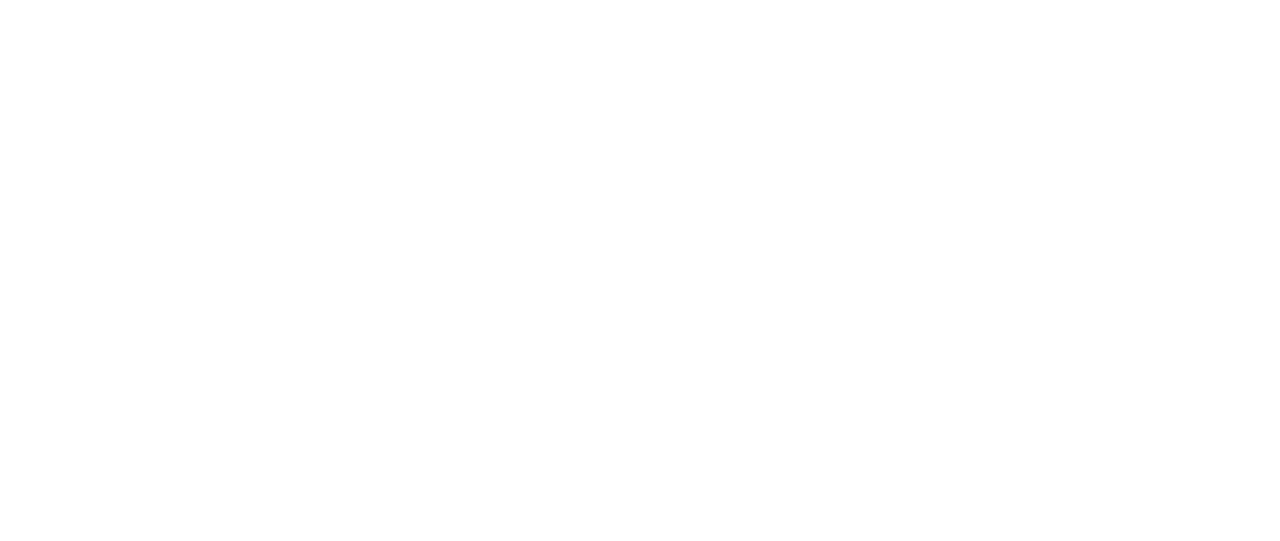
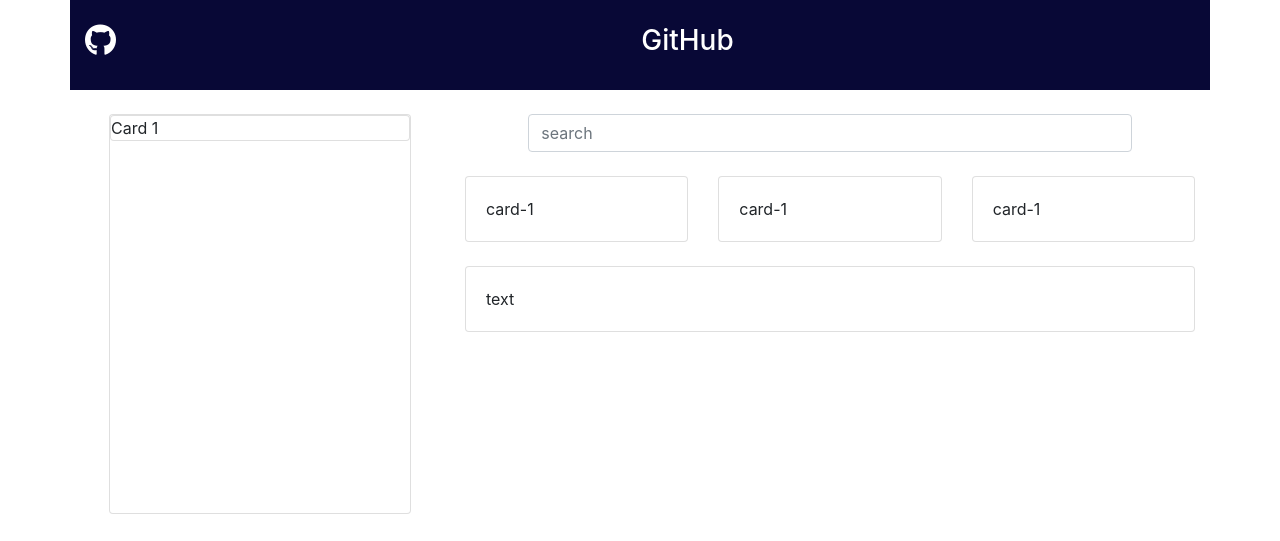
Before and after one commit to rufus005/Guvi-Course, a plain HTML site: page day-14-recap/index.html in a window 1280 px wide. Drawn offline with nearby package versions, Linux system fonts and the light colour scheme.

Commit message:
bootstrap-github-logo

```diff
--- a/day-14-recap/index.html
+++ b/day-14-recap/index.html
@@ -5,32 +5,107 @@
     <meta http-equiv="X-UA-Compatible" content="IE=edge">
     <meta name="viewport" content="width=device-width, initial-scale=1.0">
     <title>Recap; Bootstrap</title>
+    <!-- custom css stylesheet -->
     <link rel="stylesheet" type="text/css" href="./styles.css">
-    <link rel="stylesheet" href="https://cdn.jsdelivr.net/npm/bootstrap@5.2.3/dist/css/bootstrap.
-    min.css"
-    integrity="sha384-rbsA2VBKQhggwzxH7pPCaAqO46MgnOM80zW1RWuH61DGLwZJEdK2Kadq2F9CUG65"
-    crossorigin="anonymous">
+   <!--boostrap cdn  -->
+   <link rel="stylesheet" href="https://cdn.jsdelivr.net/npm/bootstrap@4.6.0/dist/css/bootstrap.min.css" integrity="<KEY>" crossorigin="anonymous">
+    <!-- font awsome cdn -->
+    <link rel="stylesheet"
+    href="https://cdnjs.cloudflare.com/ajax/libs/font-awesome/6.4.0/css/all.min.css"
+    integrity="sha512-iecdLmaskl7CVkqkXNQ/ZH/XLlvWZOJyj7Yy7tcenmpD1ypASozpmT/E0iPtmFIB46ZmdtAc9eNBvH0H/ZpiBw=="
+    crossorigin="anonymous"
+    referrerpolicy="no-referrer" />
 
 </head>
 <body>
     <div class="container">
-       <div class="row">
-        <!-- header row -->
-        <div class="col">
-         <!-- git hub logo -->
+        <div class="row darkblue-white">
+        <!-- github logo to the left & github text in center -->
+    <div class="col-1 pt-4 ps-4">
+       <!-- left -->
+       <i class="fa-brands fa-github fa-2x"></i>
         </div>
-        <div class="col">
-         <!-- github header text -->
+
+        <div class="col-11 d-flex
+        justify-content-center p-4">
+       <!-- center -->
+       <h3>GitHub</h3>
+
+     </div>
+   </div>
+
+   <div class="row">
+    <!-- body row -->
+    <div class="col-4">
+<!-- card -->
+<div class="card m-4" style="height: 400px;">
+    <!-- card header -->
+    <div class="card prpoerty">
+        <!-- card header title -->
+        Card 1
+    </div>
+  </div>
+</div>
+
+    <div class="col-8">
+      <div class="row mt-4" style="flex: 1;">
+        <!-- search bar -->
+       <div class="col">
+        <div class="row d-flex
+        justify-content-center
+        align-items-center">
+        <div class="col-10">
+            <input class="form-control"
+            type="search"
+            placeholder="search">
         </div>
-       </div>
-
-       <div class="row"></div>
-       <!-- body row -->
     </div>
 
-    <script src="./script.js">
 
+           </div>
+         </div>
+         <div class="row mt-4" style="flex: 2;">
+            <div class="col">
+                <div class="card">
+                    <div class="card-body">
+                     card-1
+                    </div>
 
-    </script>
+                </div>
+            </div>
+            <div class="col">
+                <div class="card">
+                    <div class="card-body">
+                     card-1
+                    </div>
+
+                </div>
+            </div>
+            <div class="col">
+                <div class="card">
+                    <div class="card-body">
+                     card-1
+                    </div>
+
+                </div>
+            </div>
+
+         </div>
+         <div class="row" style="flex: 3;">
+            <div class="col mt-4">
+                <div class="card">
+                    <div class="card-body">
+                     text
+                    </div>
+
+                </div>
+            </div>
+
+         </div>
+         </div>
+       </div>
+   </div>
+
+    <script src="./script.js"> </script>
 </body>
 </html>
--- a/day-14-recap/styles.css
+++ b/day-14-recap/styles.css
@@ -0,0 +1,4 @@
+.darkblue-white {
+   background-color: rgb(8, 8, 54);
+   color: white;
+}
```
